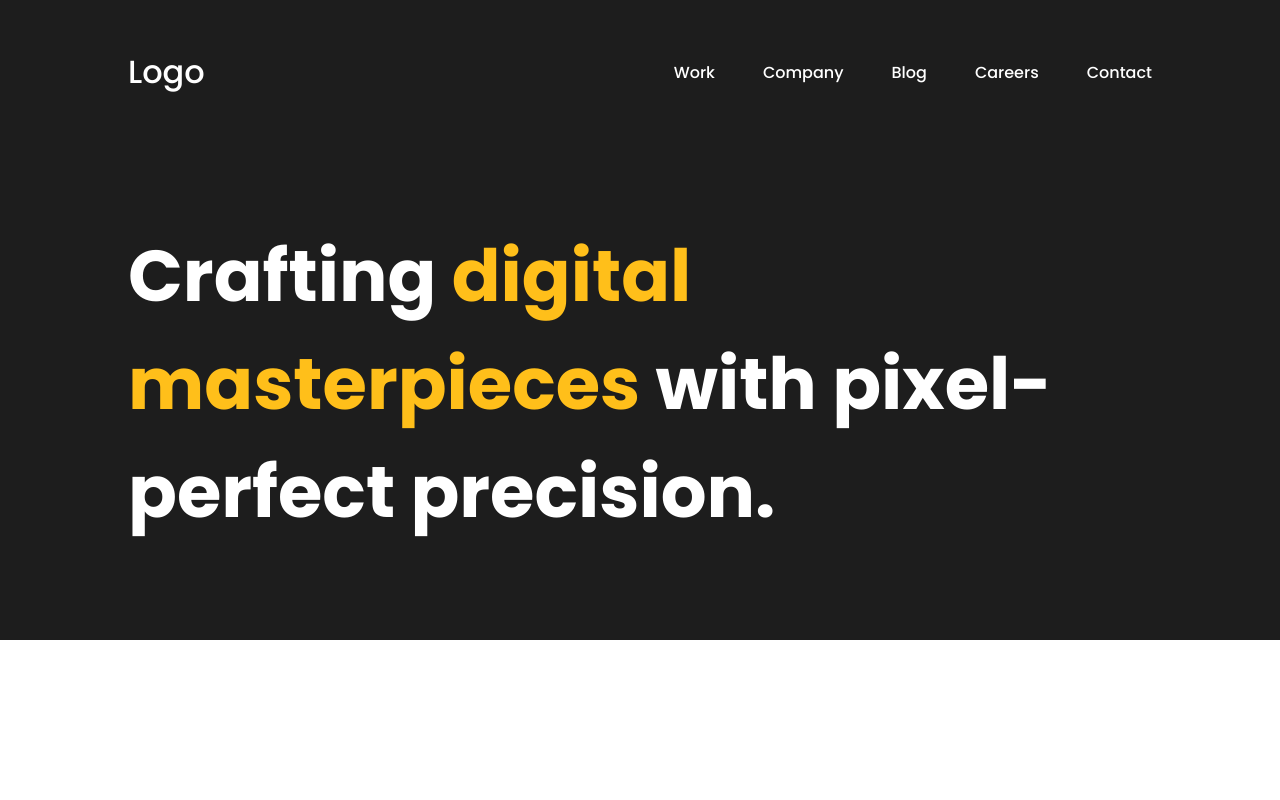
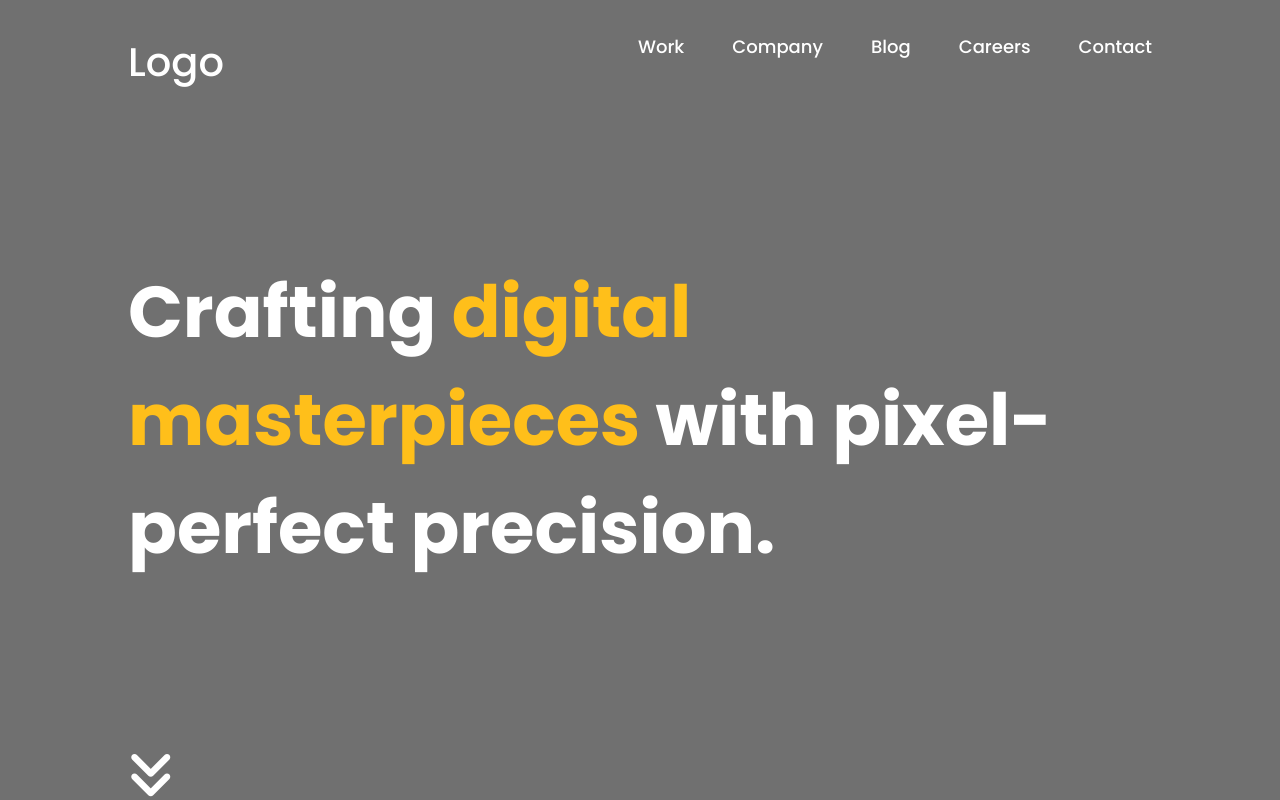
Before and after one commit to sajithkavishan/web-motion-design, a plain HTML site: page exercise 2/index.html in a window 1280 px wide. Drawn offline with Linux system fonts and the light colour scheme.

Commit message:
Update style.css

```diff
--- a/exercise 2/style.css
+++ b/exercise 2/style.css
@@ -8,7 +8,7 @@
 
 .hero {
     position: relative;
-    height: 80vh;
+    height: 100vh;
     color: #ffffff;
 }
 
@@ -16,7 +16,7 @@
     content: '';
     position: absolute;
     inset: 0;
-    background: rgb(29, 29, 29);
+    background: rgb(112, 112, 112);
     z-index: -1;
 }
 
@@ -24,7 +24,6 @@
     width: 80%;
     margin: 0 auto;
     height: 100%;
-    padding: 3rem 0;
     display: flex;
     flex-direction: column;
     justify-content: space-between;
@@ -36,13 +35,15 @@ header {
     justify-content: space-between;
     align-items: center;
     width: 100%;
+
 }
 
 header a {
+    padding-top: 2rem;
     text-decoration: none;
     color: white;
     font-weight: 500;
-    font-size: 32px;
+    font-size: 40px;
 }
 
 ul {
@@ -54,7 +55,7 @@ ul {
 li a {
     color: white;
     text-decoration: none;
-    font-size: 16px;
+    font-size: 18px;
 }
 
 h1, span {
@@ -65,3 +66,8 @@ h1, span {
 span {
     color: #FFBF1A;
 }
+
+i {
+    font-size: 52px;
+    color: rgb(255, 255, 255);
+}
```
